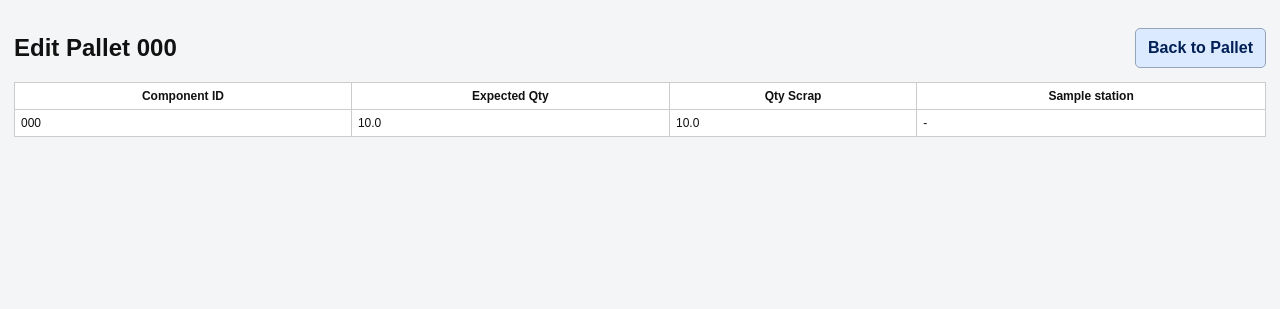
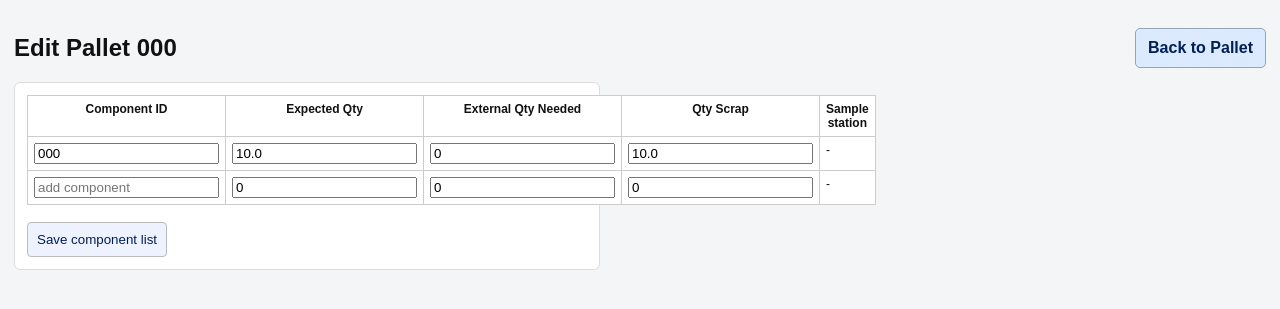
Before and after one commit to ravenorb/mts, a FastAPI app: page /production/pallet/1/edit in a window 1280 px wide. Shown: the part 49-358 px from the top of the page. Run offline with FastAPI, Linux system fonts and the light colour scheme; the visitor is signed in with stand-in values (Sample User, id 1); tables that the repository leaves empty hold one stand-in row (values such as "Sample post"); parts of the project's set-up code (start-up, migrations or seed data) failed here and were passed over.

Commit message:
Align pallet component creation with MPF and BOM rules

```diff
--- a/app/main.py
+++ b/app/main.py
@@ -431,6 +431,13 @@ def ensure_pallet_schema(db: Session):
     db.commit()
 
 
+def ensure_pallet_parts_schema(db: Session):
+    pallet_part_columns = {row[1] for row in db.execute(text("PRAGMA table_info(pallet_parts)"))}
+    if "external_quantity_needed" not in pallet_part_columns:
+        db.execute(text("ALTER TABLE pallet_parts ADD COLUMN external_quantity_needed FLOAT DEFAULT 0"))
+    db.commit()
+
+
 def ensure_default_stations(db: Session) -> list[models.Station]:
     stations = db.query(models.Station).filter_by(active=True).order_by(models.Station.station_name.asc()).all()
     if stations:
@@ -453,6 +460,26 @@ def ensure_default_stations(db: Session) -> list[models.Station]:
     return db.query(models.Station).filter_by(active=True).order_by(models.Station.station_name.asc()).all()
 
 
+
+
+def get_part_component_requirements(db: Session, part_id: str) -> list[dict]:
+    if not part_id:
+        return []
+    part_master = db.query(models.PartMaster).filter_by(part_id=part_id).first()
+    if not part_master:
+        return []
+    bom_lines = db.query(models.RevisionBom).filter_by(part_id=part_id, rev_id=part_master.cur_rev).order_by(models.RevisionBom.id.asc()).all()
+    components: list[dict] = []
+    for line in bom_lines:
+        comp_id = (line.comp_id or '').strip()
+        if not comp_id:
+            continue
+        components.append({
+            'component_id': comp_id,
+            'component_qty': float(line.comp_qty or 0),
+        })
+    return components
+
 def get_part_station_routes(db: Session, part_number: str) -> list[models.Station]:
     if not part_number:
         return []
@@ -612,6 +639,7 @@ def startup():
     db = next(get_db())
     ensure_station_schema(db)
     ensure_pallet_schema(db)
+    ensure_pallet_parts_schema(db)
     ensure_employee_auth_schema(db)
     migrate_users_to_employees(db)
     create_default_admin(db)
@@ -659,6 +687,7 @@ def parse_pallet_component_list(component_list_json: str | None) -> list[dict]:
         parsed.append({
             "component_id": (item.get("component_id") or "").strip(),
             "expected_quantity": item.get("expected_quantity", 0),
+            "external_quantity_needed": item.get("external_quantity_needed", 0),
         })
     return parsed
 
@@ -821,6 +850,7 @@ def pallet_edit(pallet_id: int, request: Request, db: Session = Depends(get_db),
         station_flags = {station_name: (station_name in assigned_stations) for station_name in station_names}
         part_rows.append({
             "expected_qty": pallet_part.planned_quantity,
+            "external_qty_needed": pallet_part.external_quantity_needed,
             "component_id": component_id,
             "scrap_qty": pallet_part.scrap_quantity,
             "station_flags": station_flags,
@@ -852,6 +882,7 @@ def pallet_edit(pallet_id: int, request: Request, db: Session = Depends(get_db),
         station_flags = {station_name: (station_name in assigned_stations) for station_name in station_names}
         new_row = {
             "expected_qty": expected_qty,
+            "external_qty_needed": component.get("external_quantity_needed", 0),
             "component_id": component_id,
             "scrap_qty": 0,
             "station_flags": station_flags,
@@ -873,6 +904,60 @@ def pallet_edit(pallet_id: int, request: Request, db: Session = Depends(get_db),
         "part_rows": component_rows,
         "station_names": station_names,
     })
+
+
+@app.post("/production/pallet/{pallet_id}/edit")
+async def pallet_edit_save(pallet_id: int, request: Request, db: Session = Depends(get_db), user=Depends(require_login)):
+    pallet = db.query(models.Pallet).filter_by(id=pallet_id).first()
+    if not pallet:
+        raise HTTPException(404)
+
+    form = await request.form()
+    component_ids = form.getlist("component_id")
+    expected_qtys = form.getlist("expected_qty")
+    external_qtys = form.getlist("external_qty_needed")
+    scrap_qtys = form.getlist("scrap_qty")
+
+    component_snapshot: list[dict] = []
+    db.query(models.PalletPart).filter_by(pallet_id=pallet.id).delete(synchronize_session=False)
+
+    frame_revision = ensure_current_part_revision(db, pallet.frame_part_number, user.username) if pallet.frame_part_number else None
+    if frame_revision:
+        db.add(models.PalletPart(
+            pallet_id=pallet.id,
+            part_revision_id=frame_revision.id,
+            planned_quantity=pallet.expected_quantity,
+            external_quantity_needed=0,
+            actual_quantity=0,
+            scrap_quantity=0,
+        ))
+
+    for index, component_id_raw in enumerate(component_ids):
+        component_id = (component_id_raw or "").strip()
+        if not component_id or component_id == (pallet.frame_part_number or ""):
+            continue
+        expected_qty = float(expected_qtys[index] or 0) if index < len(expected_qtys) else 0
+        external_qty_needed = float(external_qtys[index] or 0) if index < len(external_qtys) else 0
+        scrap_qty = float(scrap_qtys[index] or 0) if index < len(scrap_qtys) else 0
+        ensure_inventory_component_exists(db, component_id)
+        component_revision = ensure_current_part_revision(db, component_id, user.username)
+        db.add(models.PalletPart(
+            pallet_id=pallet.id,
+            part_revision_id=component_revision.id,
+            planned_quantity=expected_qty,
+            external_quantity_needed=external_qty_needed,
+            actual_quantity=0,
+            scrap_quantity=scrap_qty,
+        ))
+        component_snapshot.append({
+            "component_id": component_id,
+            "expected_quantity": expected_qty,
+            "external_quantity_needed": external_qty_needed,
+        })
+
+    pallet.component_list_json = json.dumps(component_snapshot)
+    db.commit()
+    return RedirectResponse(f"/production/pallet/{pallet.id}/edit", status_code=302)
 
 
 @app.post("/production/pallet/{pallet_id}/move")
@@ -969,27 +1054,53 @@ def production_create_order(
     db.refresh(pallet)
 
     details = db.query(models.MpfDetail).filter_by(mpf_master_id=mpf.id).order_by(models.MpfDetail.id.asc()).all()
+    bom_components = get_part_component_requirements(db, frame_part_id)
     component_snapshot = []
     all_part_revisions = [
         {
             "part_revision_id": revision.id,
             "planned_quantity": expected_quantity,
+            "external_quantity_needed": 0,
         }
     ]
+
+    mpf_component_ids: set[str] = set()
     for detail in details:
         component_id = (detail.component_id or "").strip()
         expected_component_qty = detail.sheet_qty * sheet_count
+        if not component_id:
+            continue
+        mpf_component_ids.add(component_id)
         component_snapshot.append({
             "component_id": component_id,
             "qty_per_sheet": detail.sheet_qty,
             "expected_quantity": expected_component_qty,
+            "external_quantity_needed": 0,
         })
-        if component_id:
-            component_revision = ensure_current_part_revision(db, component_id, user.username)
-            all_part_revisions.append({
-                "part_revision_id": component_revision.id,
-                "planned_quantity": expected_component_qty,
-            })
+        component_revision = ensure_current_part_revision(db, component_id, user.username)
+        all_part_revisions.append({
+            "part_revision_id": component_revision.id,
+            "planned_quantity": expected_component_qty,
+            "external_quantity_needed": 0,
+        })
+
+    for component in bom_components:
+        component_id = component["component_id"]
+        if component_id in mpf_component_ids:
+            continue
+        external_qty_needed = expected_quantity * float(component.get("component_qty") or 0)
+        component_snapshot.append({
+            "component_id": component_id,
+            "qty_per_sheet": 0,
+            "expected_quantity": 0,
+            "external_quantity_needed": external_qty_needed,
+        })
+        component_revision = ensure_current_part_revision(db, component_id, user.username)
+        all_part_revisions.append({
+            "part_revision_id": component_revision.id,
+            "planned_quantity": 0,
+            "external_quantity_needed": external_qty_needed,
+        })
 
     pallet.component_list_json = json.dumps(component_snapshot)
 
@@ -998,6 +1109,7 @@ def production_create_order(
             pallet_id=pallet.id,
             part_revision_id=part_item["part_revision_id"],
             planned_quantity=part_item["planned_quantity"],
+            external_quantity_needed=part_item.get("external_quantity_needed", 0),
             actual_quantity=0,
             scrap_quantity=0,
         ))
--- a/app/models.py
+++ b/app/models.py
@@ -302,6 +302,7 @@ class PalletPart(Base):
     pallet_id: Mapped[int] = mapped_column(ForeignKey("pallets.id"))
     part_revision_id: Mapped[int] = mapped_column(ForeignKey("part_revisions.id"))
     planned_quantity: Mapped[float] = mapped_column(Float)
+    external_quantity_needed: Mapped[float] = mapped_column(Float, default=0)
     actual_quantity: Mapped[float] = mapped_column(Float, default=0)
     scrap_quantity: Mapped[float] = mapped_column(Float, default=0)
 
--- a/app/templates/pallet_edit.html
+++ b/app/templates/pallet_edit.html
@@ -5,10 +5,12 @@
   <a class="action-btn secondary" href="/production/pallet/{{pallet.id}}">Back to Pallet</a>
 </div>
 
+<form method="post" action="/production/pallet/{{pallet.id}}/edit" class="panel-form">
   <table>
     <tr>
       <th>Component ID</th>
       <th>Expected Qty</th>
+      <th>External Qty Needed</th>
       <th>Qty Scrap</th>
       {% for station_name in station_names %}
       <th>{{station_name}}</th>
@@ -16,13 +18,29 @@
     </tr>
     {% for row in part_rows %}
     <tr>
-    <td>{{row.component_id or '-'}}</td>
-    <td>{{row.expected_qty}}</td>
-    <td>{{row.scrap_qty}}</td>
+      <td>
+        <input type="text" name="component_id" value="{{row.component_id or ''}}" />
+      </td>
+      <td><input type="number" step="0.01" min="0" name="expected_qty" value="{{row.expected_qty}}" /></td>
+      <td><input type="number" step="0.01" min="0" name="external_qty_needed" value="{{row.external_qty_needed or 0}}" /></td>
+      <td><input type="number" step="0.01" min="0" name="scrap_qty" value="{{row.scrap_qty}}" /></td>
       {% for station_name in station_names %}
       <td>{% if row.station_flags[station_name] %}✓{% else %}-{% endif %}</td>
       {% endfor %}
     </tr>
     {% endfor %}
+    <tr>
+      <td><input type="text" name="component_id" value="" placeholder="add component" /></td>
+      <td><input type="number" step="0.01" min="0" name="expected_qty" value="0" /></td>
+      <td><input type="number" step="0.01" min="0" name="external_qty_needed" value="0" /></td>
+      <td><input type="number" step="0.01" min="0" name="scrap_qty" value="0" /></td>
+      {% for station_name in station_names %}
+      <td>-</td>
+      {% endfor %}
+    </tr>
   </table>
+  <div class="action-row">
+    <button type="submit">Save component list</button>
+  </div>
+</form>
 {% endblock %}
```
Lines whose indentation alone changed are shown as unchanged.
